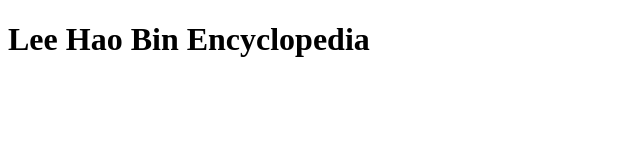
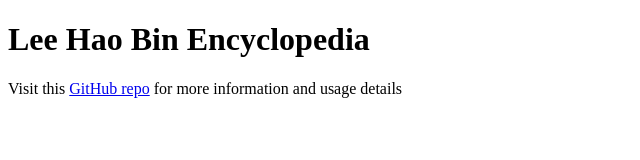
Before and after one commit to EuJin03/haobin-encyclopedia, a website: page public/index.html in a window 1280 px wide. Shown: the whole page, without its empty margins (0-640 px from the left). Drawn offline with Linux system fonts and the light colour scheme.

Commit message:
-modify: update index.html

```diff
--- a/public/index.html
+++ b/public/index.html
@@ -9,5 +9,10 @@
   </head>
   <body>
     <h1>Lee Hao Bin Encyclopedia</h1>
+    <p>
+      Visit this
+      <a href="https://github.com/EuJin03/haobin-encyclopedia">GitHub repo</a>
+      for more information and usage details
+    </p>
   </body>
 </html>
```
